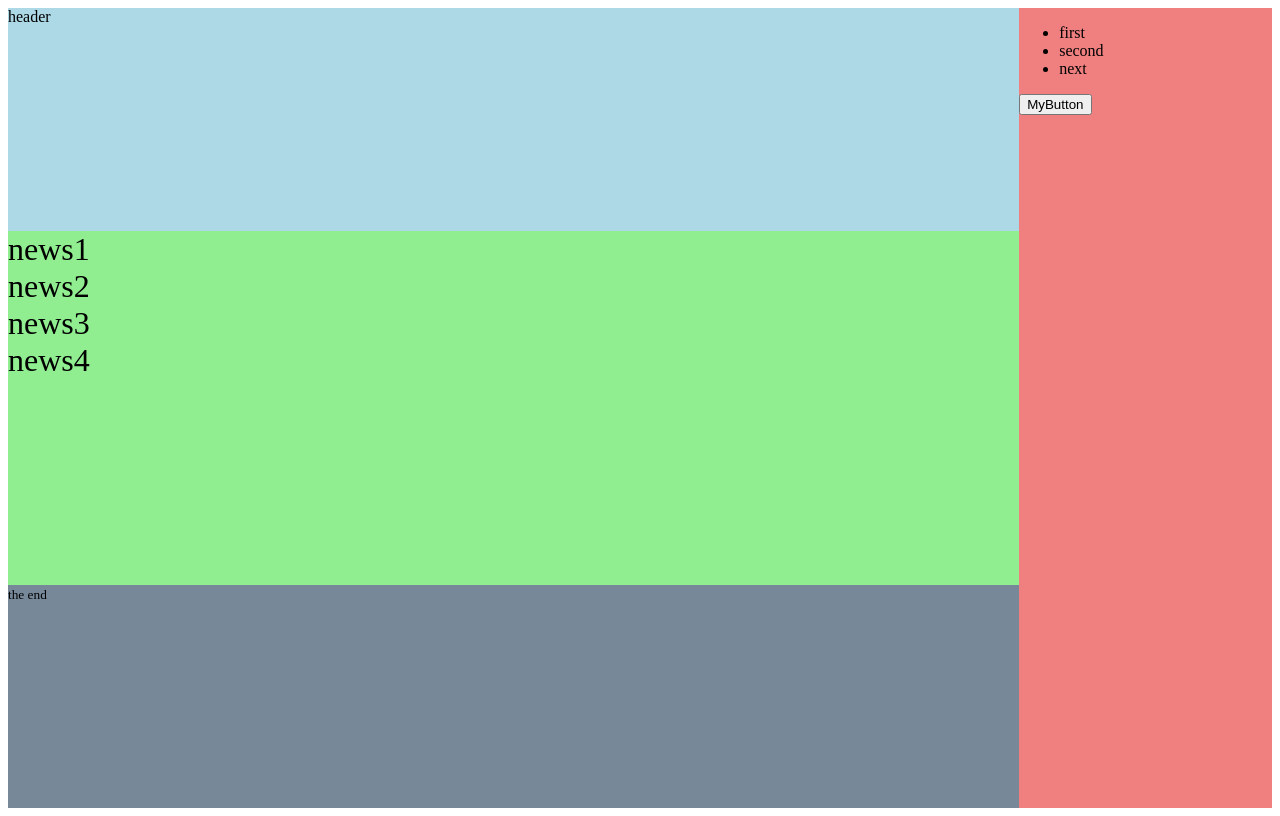
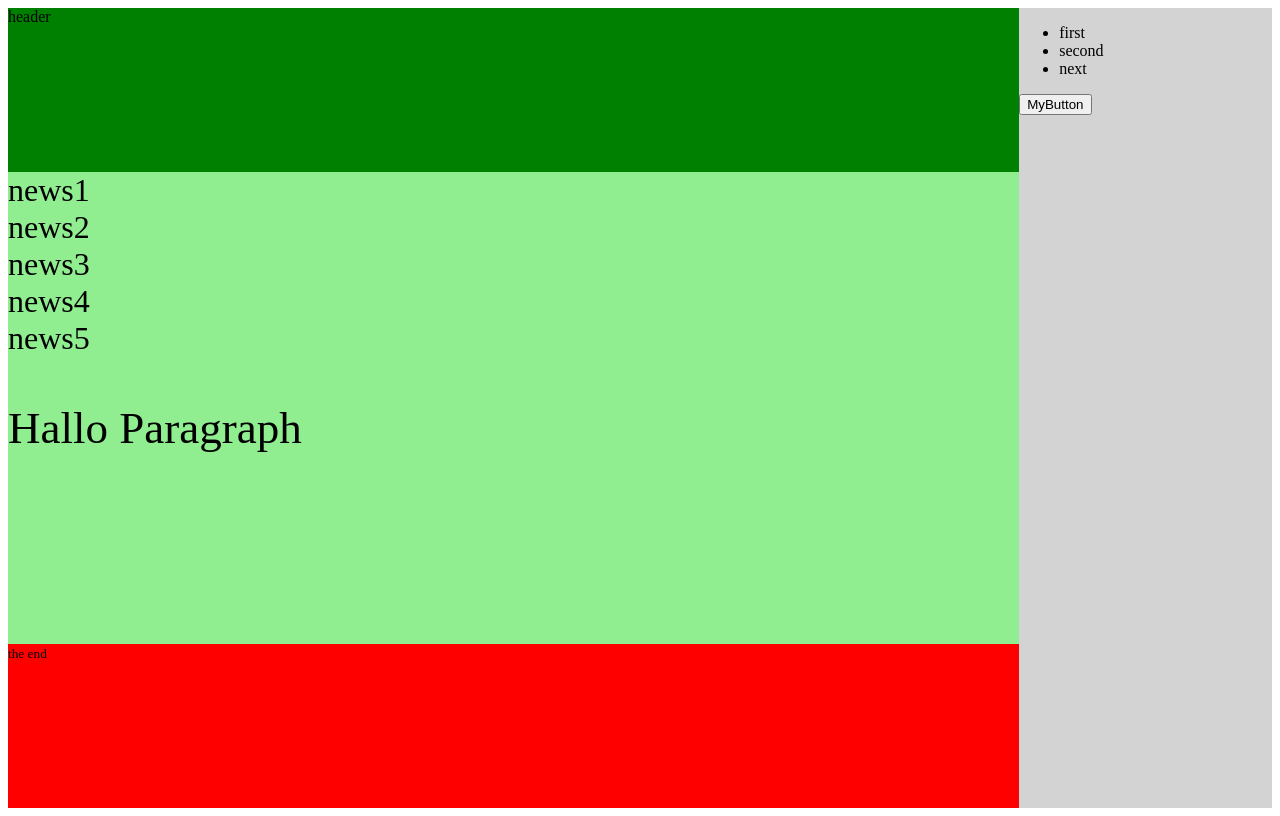
Before and after one commit to KaiHawai/MyFirstRepo, a plain HTML site: page index.html in a window 1280 px wide. Drawn offline with Linux system fonts and the light colour scheme.

Commit message:
style chnaged

```diff
--- a/index.html
+++ b/index.html
@@ -15,6 +15,10 @@
       <article>news2</article>
       <article>news3</article>
       <article>news4</article>
+      <article>news5</article>
+      <p>
+        Hallo Paragraph
+      </p>
     </section>
     <nav>
       <ul id = "UL1">
--- a/style.css
+++ b/style.css
@@ -4,6 +4,14 @@ main{
     grid-template-columns: 4fr 1fr;
 }
 
+p {
+    font-family: "Times New Roman", Times, serif;
+  font-size: 45px;
+}
+
+li {
+  font:times
+}
 @media screen and (max-width: 810px){
 
     main{
@@ -15,7 +23,6 @@ main{
         "section section"
         "footer footer"
         "nav nav"
-
     }
 }
 
@@ -28,19 +35,15 @@ main{
         "section nav"
         "footer nav"
     }
-
-
 }
-
-
 
 header{
     grid-area: header;
-    background: lightblue;
+    background: green;
 }
 footer{
     grid-area: footer;
-    background: lightslategrey;
+    background: red;
 }
 section{
     grid-area: section;
@@ -51,7 +54,7 @@ section{
 }
 nav{
     grid-area: nav;
-    background: lightcoral;
+    background: lightgray;
 }
 
 article{
```
